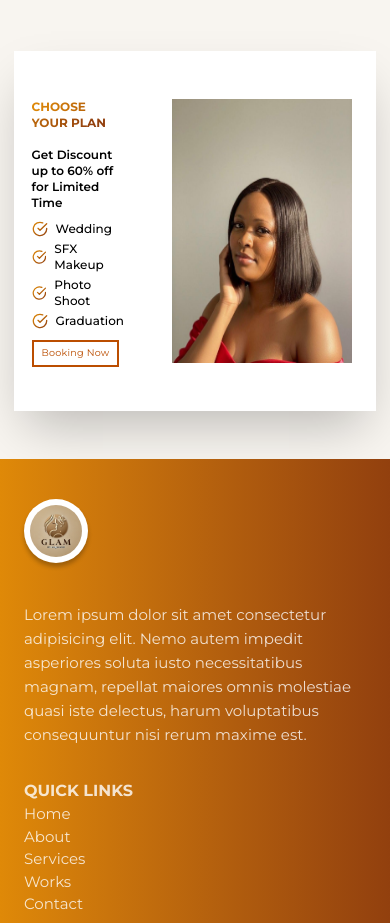
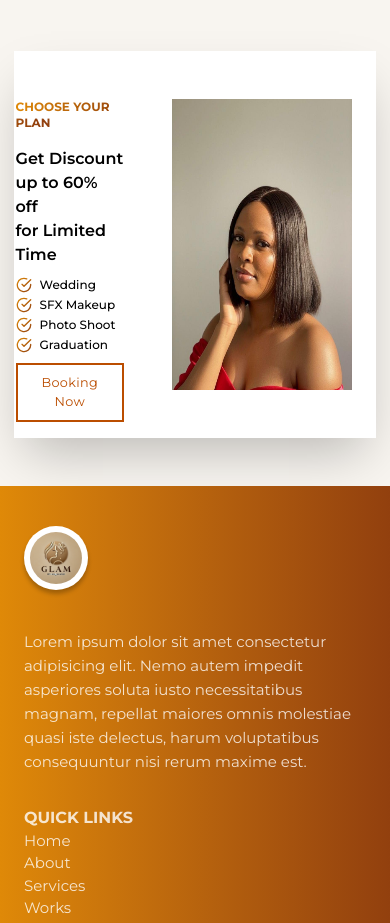
Before and after one commit to ernestkris6/GlamByLaSauce, a React (Vite) app: page / in a window 390 px wide. Shown: the part 1820-2743 px from the top of the page. Built offline with nearby package versions, Linux system fonts and the light colour scheme; a web font is replaced by a local one.

Commit message:
completing discount section

```diff
--- a/src/ui/Button.jsx
+++ b/src/ui/Button.jsx
@@ -6,7 +6,7 @@ export default function Button({children, type}) {
         primary: 'px-8 py-3 rounded-xl bg-[#c1630b] text-[#fff] text-sm transition-colors duration-300 disabled:cursor-not-allowed inline-block tracking-wide cursor-pointer',
         flat: 'px-12 py-3 mb-2 border-2 border-amber-700 text-amber-700 text-sm transition-all duration-500 disabled:cursor-not-allowed inline-block tracking-wide cursor-pointer hover:text-white/90 hover:bg-amber-700 duration-500 cursor-pointer',
         span: "px-8 py-3 text-white outline-none border-none rounded-lg bg-gradient-to-l from-[#92400E] to-[#DF8908] cursor-pointer hover:scale-105 transition-all duration-500",
-        small: "px-2 py-1 border-2 border-amber-700 text-amber-700 text-[0.6rem] mb-4 transition-all duration-500 disabled:cursor-not-allowed inline-block tracking-wide cursor-pointer hover:text-white/90 hover:bg-amber-700 duration-500 cursor-pointer md:hidden"
+        small: "px-6 py-2 border-2 border-amber-700 text-amber-700 text-[0.8rem] mb-4 transition-all duration-500 disabled:cursor-not-allowed inline-block tracking-wide cursor-pointer hover:text-white/90 hover:bg-amber-700 duration-500 cursor-pointer md:hidden"
     }
 
     //bg-gradient-to-l from-[#DF8908] to-[#B415FF] bg-clip-text text-transparent
--- a/src/ui/Discount.jsx
+++ b/src/ui/Discount.jsx
@@ -15,9 +15,9 @@ export default function Discount() {
                 <div className='text-black'>
                     <div className='pt-12 sm:pt-8'>
                              <p className='text-xs sm:text-sm font-bold'><span>CHOOSE YOUR PLAN</span></p>
-                             <p className='text-start font-semibold text-xs sm:text-2xl pt-4'>Get Discount</p>
-                             <p className='text-start font-semibold text-xs  sm:text-2xl'>up to 60% off</p>
-                             <p className='text-start font-semibold text-xs sm:text-2xl sm:space-x-3.5'>for Limited Time</p>
+                             <p className='text-start font-semibold text-md sm:text-2xl pt-4'>Get Discount</p>
+                             <p className='text-start font-semibold text-md  sm:text-2xl'>up to 60% off</p>
+                             <p className='text-start font-semibold text-md sm:text-2xl sm:space-x-3.5'>for Limited Time</p>
                              <img className='hidden w-24 h-4 ml-10 sm:w-full sm:h-full sm:ml-12 sm:block' src={imageLine} alt="" />
 
                     </div>
```
